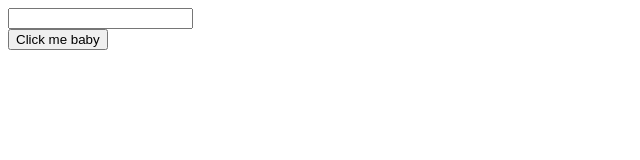
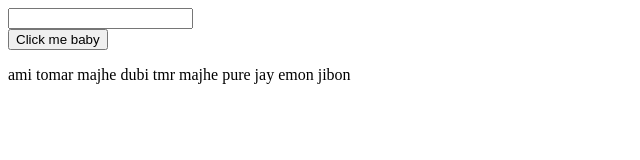
Before and after one commit to Shakilahmmedms/my_first_website, a plain HTML site: page home.html in a window 1280 px wide. Shown: the whole page, without its empty margins (0-640 px from the left). Drawn offline with Linux system fonts and the light colour scheme.

Commit message:
praghraph is ready

```diff
--- a/home.html
+++ b/home.html
@@ -10,5 +10,6 @@
     <input type="text">
     <br>
     <button>Click me baby</button>
+    <p>ami tomar majhe dubi tmr majhe pure jay emon jibon</p>
 </body>
 </html>
```
